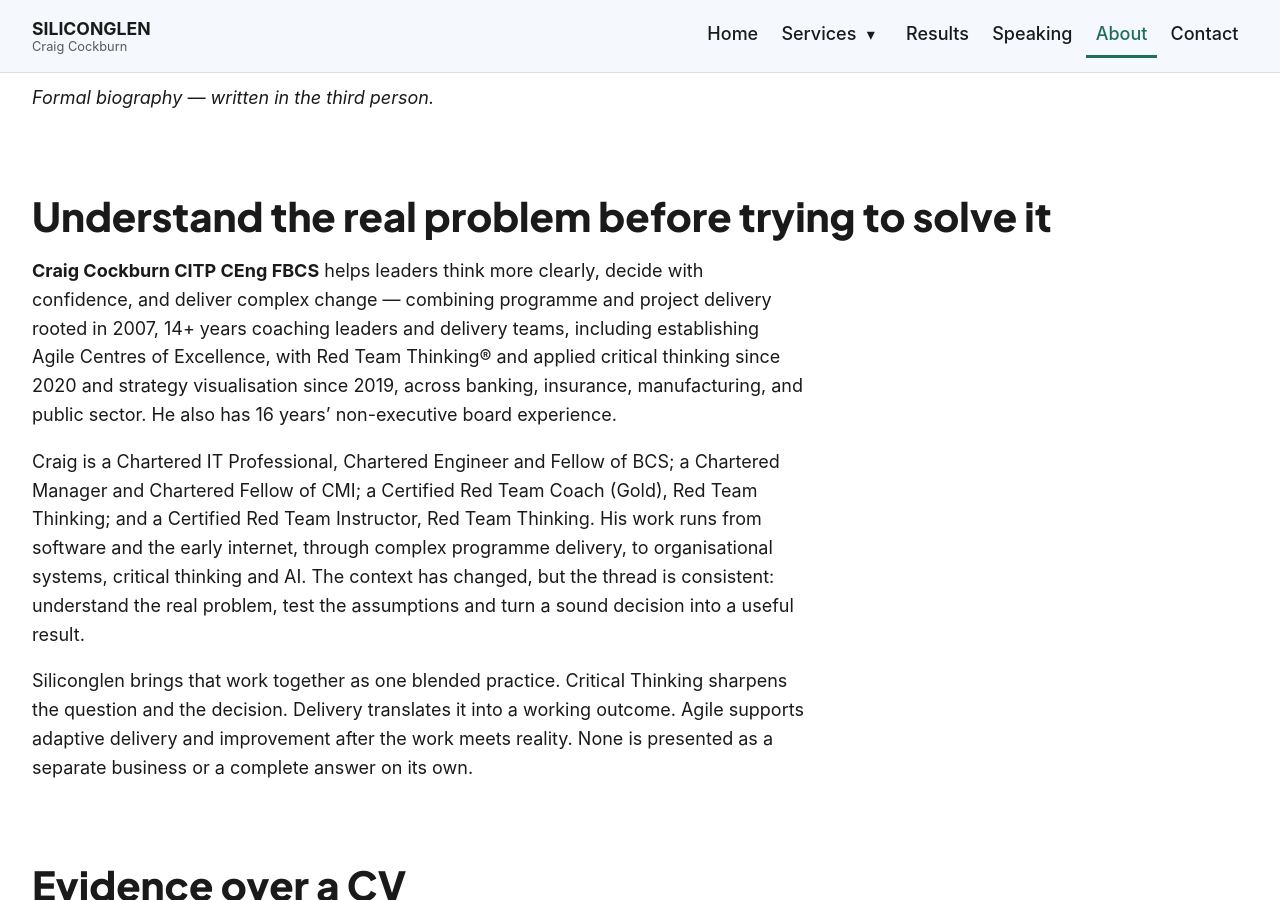
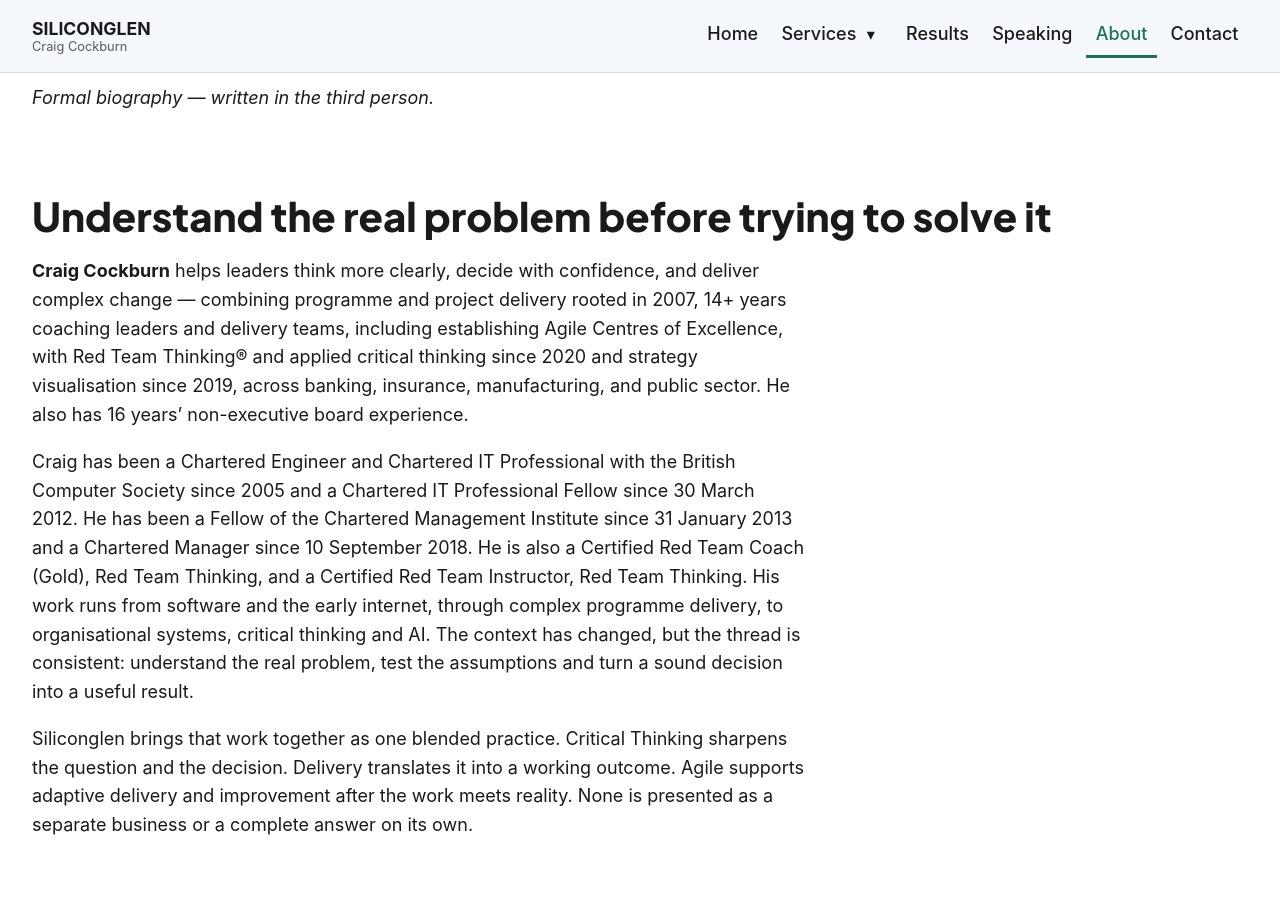
Before and after one commit to siliconglen/siliconglen-site, a Jekyll site: the page built from about/index.md, in a window 1280 px wide and 900 px high, scrolled down 382 px. Built offline with Jekyll 4.4.1, drawn with Linux system fonts in a browser that asks for light colours; some of the changed text lies outside the part shown.

Commit message:
Correct credential dates and entries

```diff
--- a/about/index.md
+++ b/about/index.md
@@ -11,9 +11,9 @@ permalink: /about/
 
 ## Understand the real problem before trying to solve it
 
-**Craig Cockburn CITP CEng FBCS** helps leaders think more clearly, decide with confidence, and deliver complex change — combining programme and project delivery rooted in 2007, 14+ years coaching leaders and delivery teams, including establishing Agile Centres of Excellence, with Red Team Thinking® and applied critical thinking since 2020 and strategy visualisation since 2019, across banking, insurance, manufacturing, and public sector. He also has 16 years' non-executive board experience.
+**Craig Cockburn** helps leaders think more clearly, decide with confidence, and deliver complex change — combining programme and project delivery rooted in 2007, 14+ years coaching leaders and delivery teams, including establishing Agile Centres of Excellence, with Red Team Thinking® and applied critical thinking since 2020 and strategy visualisation since 2019, across banking, insurance, manufacturing, and public sector. He also has 16 years' non-executive board experience.
 
-Craig is a Chartered IT Professional, Chartered Engineer and Fellow of BCS; a Chartered Manager and Chartered Fellow of CMI; a Certified Red Team Coach (Gold), Red Team Thinking; and a Certified Red Team Instructor, Red Team Thinking. His work runs from software and the early internet, through complex programme delivery, to organisational systems, critical thinking and AI. The context has changed, but the thread is consistent: understand the real problem, test the assumptions and turn a sound decision into a useful result.
+Craig has been a Chartered Engineer and Chartered IT Professional with the British Computer Society since 2005 and a Chartered IT Professional Fellow since 30 March 2012. He has been a Fellow of the Chartered Management Institute since 31 January 2013 and a Chartered Manager since 10 September 2018. He is also a Certified Red Team Coach (Gold), Red Team Thinking, and a Certified Red Team Instructor, Red Team Thinking. His work runs from software and the early internet, through complex programme delivery, to organisational systems, critical thinking and AI. The context has changed, but the thread is consistent: understand the real problem, test the assumptions and turn a sound decision into a useful result.
 
 Siliconglen brings that work together as one blended practice. Critical Thinking sharpens the question and the decision. Delivery translates it into a working outcome. Agile supports adaptive delivery and improvement after the work meets reality. None is presented as a separate business or a complete answer on its own.
 
@@ -51,10 +51,12 @@ Craig has 16 years' experience as a non-executive director. He served on the boa
 
 Professional standing and higher education:
 
-- **Craig Cockburn CITP CEng FBCS** — Chartered IT Professional, Chartered Engineer and Fellow of BCS.
-- **Chartered Manager and Chartered Fellow, CMI** (awarded 2018).
-- **Master of Science with Distinction, Large Systems Software Development, Napier University** (1994), awarded the class medal as the top student in the cohort.
-- **Bachelor of Science (Honours), Computer Science, University of Edinburgh**, with distinction in Artificial Intelligence.
+- Chartered Engineer and Chartered IT Professional, British Computer Society (since 2005)
+- Chartered IT Professional Fellow, British Computer Society (30/03/2012)
+- Fellow, Chartered Management Institute (FCMI) (31/01/2013)
+- Chartered Manager, Chartered Management Institute (CMgr FCMI) (10/09/2018)
+- Master of Science with Distinction, Large Systems Software Development, Napier University (24/11/1994), with class medal
+- BSc (Hons) Computer Science, Edinburgh University (1983–1987)
 - **Executive Diploma in Digital Business (with Distinction), Academy of Digital Business Leaders** (2016), achieving the highest marks of the 120 UK business leaders on the programme.
 
 Critical thinking, Agile and delivery certifications:
```
